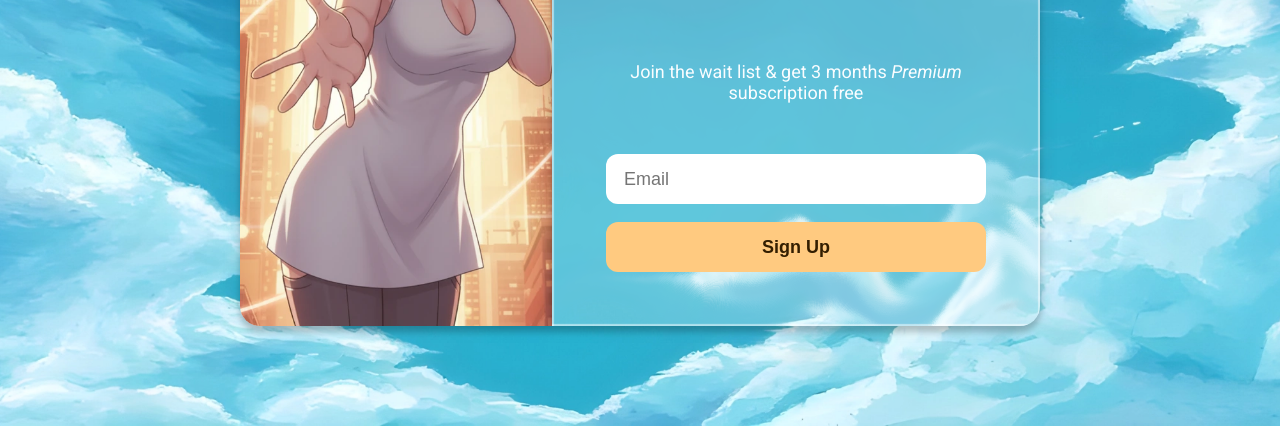
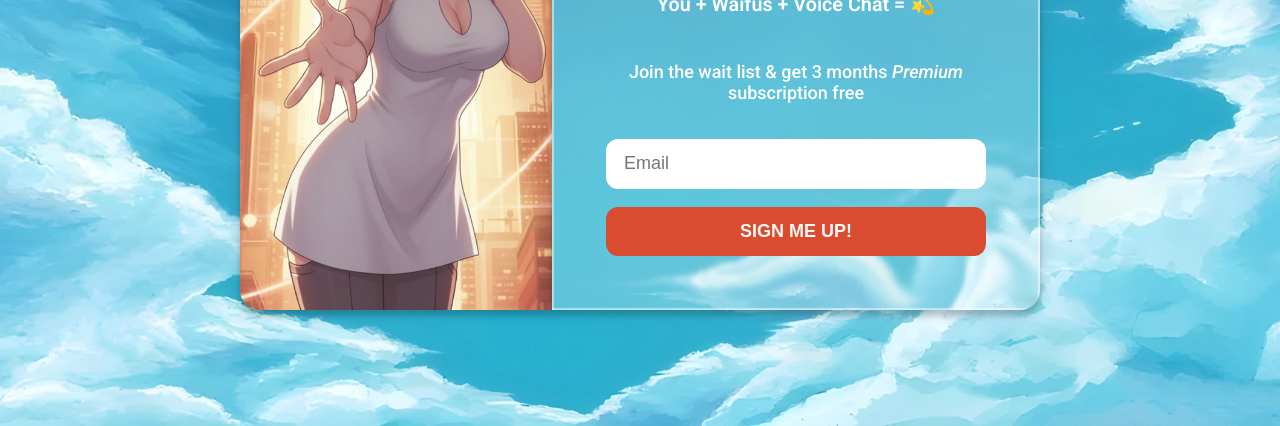
Before and after one commit to beginning-ai/softlaunch, a plain HTML site: page dist/index.html in a window 1280 px wide. Shown: the part 374-800 px from the top of the page. Drawn offline with Linux system fonts and the light colour scheme.

Commit message:
Tweak contrast

```diff
--- a/dist/index.html
+++ b/dist/index.html
@@ -9,7 +9,7 @@
   <link rel="icon" href="./favicon.ico" />
   <link rel="preconnect" href="https://fonts.googleapis.com">
   <link rel="preconnect" href="https://fonts.gstatic.com" crossorigin>
-  <link href="https://fonts.googleapis.com/css2?family=Roboto:ital,wght@0,400..600;1,400..600&display=swap" rel="stylesheet">
+  <link href="https://fonts.googleapis.com/css2?family=Roboto:ital,wght@0,500..600;1,500..600&display=swap" rel="stylesheet">
   <link rel="stylesheet" href="./style.css" />
 </head>
 <body>
@@ -28,7 +28,7 @@
         <p>Join the wait list & get 3 months <i>Premium</i> subscription free</p>
         <form action="/signup" method="post">
           <input type="email" id="email" name="email" placeholder="Email" required />
-          <input type="submit" value="Sign Up" />
+          <input type="submit" value="SIGN ME UP!" />
         </form>
       </div>
     </div>
--- a/dist/style.css
+++ b/dist/style.css
@@ -26,7 +26,8 @@ body {
   display: flex;
   justify-content: center;
   align-items: center;
-  color: hsl(205, 100%, 99%);
+  font-weight: 500;
+  color: white;
 }
 
 main {
@@ -71,7 +72,6 @@ h2 {
   font-size: 1.1rem;
   margin-top: 0.5rem;
   margin-bottom: 0.5rem;
-  font-weight: 400;
 }
 
 p {
@@ -96,15 +96,17 @@ input[type=email] {
 }
 
 input[type=submit] {
-  background-color: hsl(35, 100%, 75%);
+  background-color: hsl(10, 69%, 52%);
   cursor: pointer;
-  color: hsl(35, 100%, 10%);
+  color: hsl(10, 69%, 98%);
   font-weight: 600;
 }
 
 input[type=submit]:hover {
-  background-color: hsl(35, 100%, 84%);
-  color: hsl(35, 100%, 20%);
+  background-color: hsl(10, 69%, 55%);
+  color: hsl(10, 69%, 99%);
+  transform: translateY(-1px);
+  box-shadow: 0 3px 3px rgba(0, 0, 0, 0.2), 0 0 10px rgba(0, 0, 0, 0.1);
 }
 
 #index {
@@ -121,6 +123,8 @@ input[type=submit]:hover {
   padding: 1rem;
   max-width: 600px;
   text-align: center;
+  max-height: min-content;
+  gap: 1rem;
 }
 
 .liquid-glass-wrapper {
@@ -161,16 +165,12 @@ input[type=submit]:hover {
 .liquid-glass-content {
   z-index: 3;
   flex: 1;
-  padding: 1rem;
   display: flex;
   flex-direction: column;
   justify-content: space-between;
   text-align: center;
   gap: 1rem;
-}
-
-.twitter-follow-button {
-  margin: 1rem 0;
+  padding: 1rem;
 }
 
 @media (min-width: 769px) {
@@ -185,7 +185,7 @@ input[type=submit]:hover {
 
   #index {
     width: 800px;
-    min-height: 600px;
+    min-height: 450px;
   }
 
   #signup {
@@ -202,11 +202,11 @@ input[type=submit]:hover {
     background-size: cover;
   }
 
+  #signup .liquid-glass-content {
+    gap: 2rem;
+  }
+
   #success {
     padding: 2rem;
   }
-
-  .liquid-glass-content {
-    gap: 2rem;
-  }
 }
```
Also changed, not shown: dist/success.html (+1 -1 lines).
